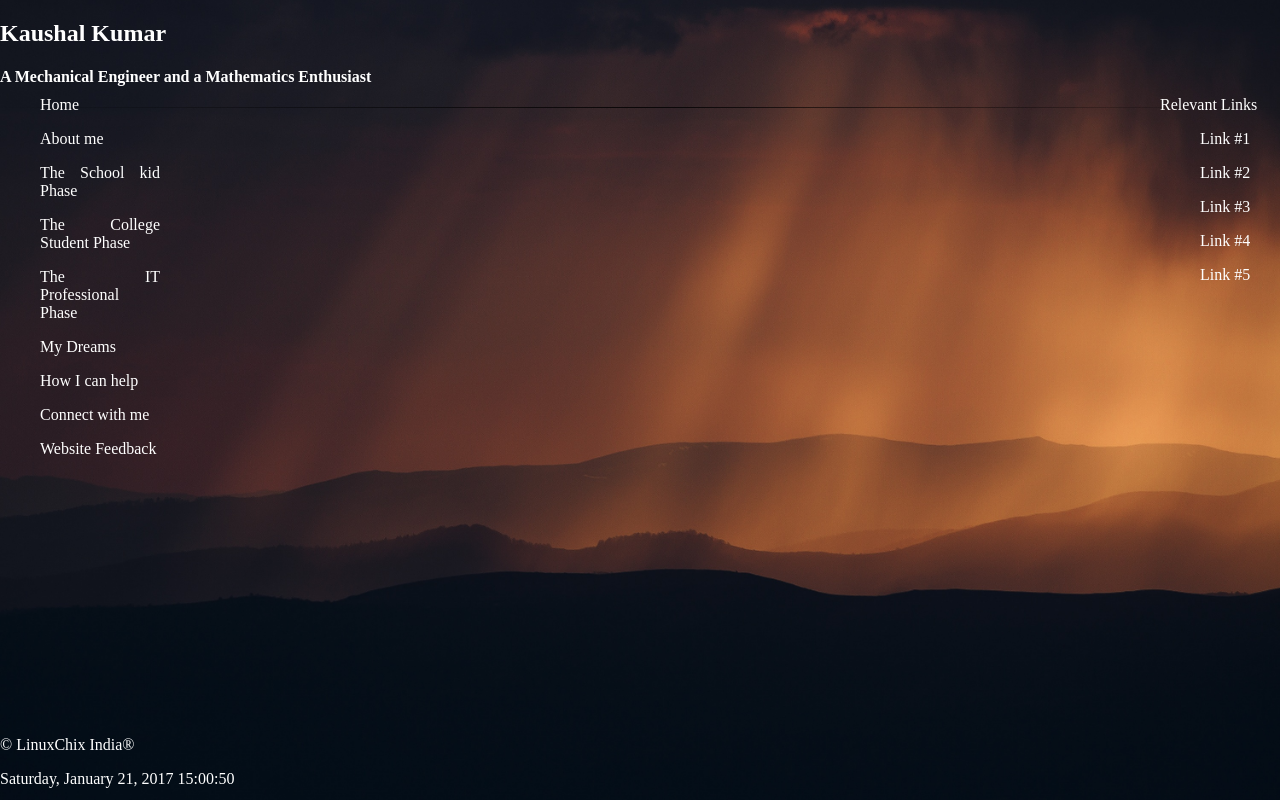
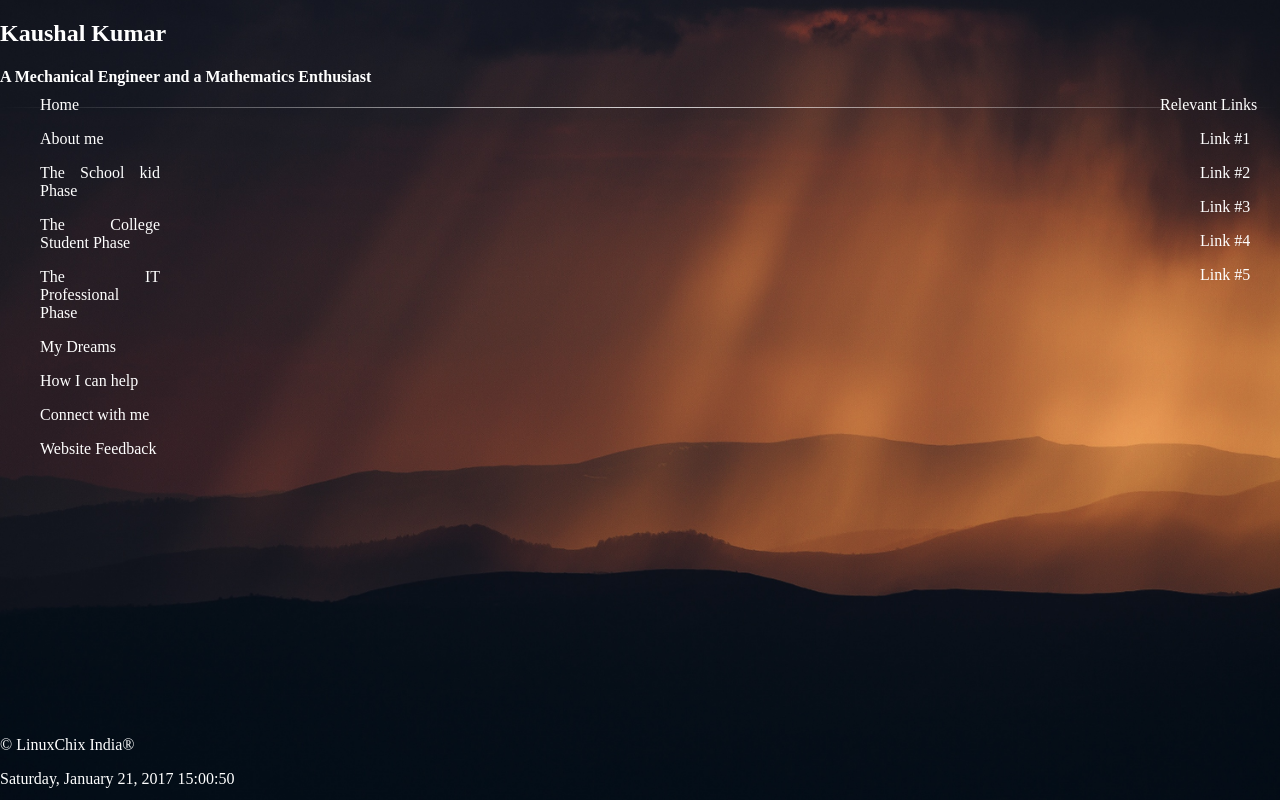
Before and after one commit to lcindia/git, a plain HTML site: page index.html in a window 1280 px wide. Drawn offline with nearby package versions, Linux system fonts and the light colour scheme; no server answers.

Commit message:
Update index.html

```diff
--- a/index.html
+++ b/index.html
@@ -55,8 +55,7 @@ setInterval(GetClock,1000);
 		#hline{
 			border: 0;
     			height: 1px;
-			color: #ffffff;
-    			background-image: linear-gradient(to right, rgba(0, 0, 0, 0), rgba(0, 0, 0, 0.8), rgba(0, 0, 0, 0));
+    			background-image: linear-gradient(to right, rgba(255, 255, 255, 0), rgba(255, 255, 255, 0.8), rgba(255, 255, 255, 0));
 		}
 		a{
 			cursor: pointer;
```
